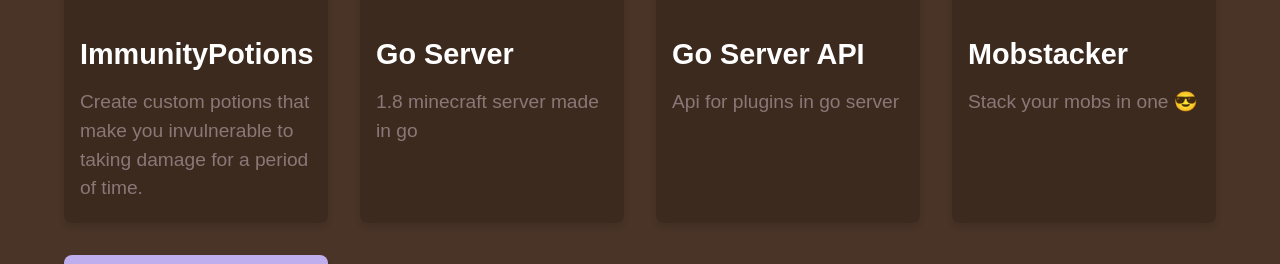
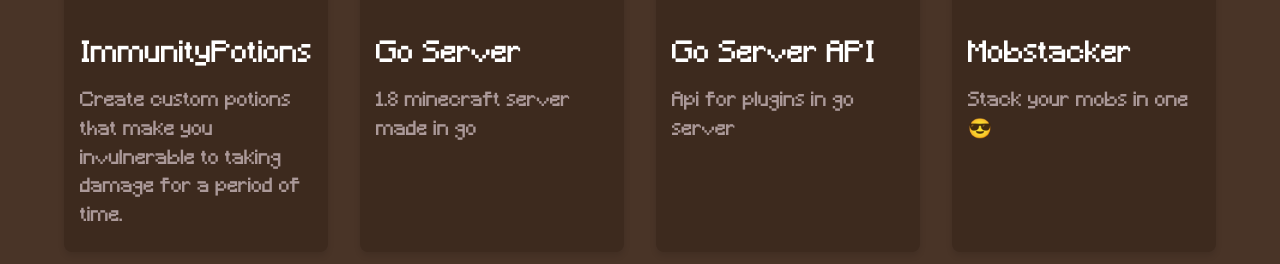
Before and after one commit to ichocomilk/ichocomilk.github.io, a plain HTML site: page index.html in a window 1280 px wide. Shown: the part 477-741 px from the top of the page. Drawn offline with Linux system fonts and the light colour scheme.

Commit message:
Add minecraft font

```diff
--- a/styles.css
+++ b/styles.css
@@ -6,10 +6,15 @@
     --header-max-height: 400px;
 }
 
+@font-face {
+    font-family: Minecraft;
+    src: url('fonts/Minecraft.ttf');
+}
+
 body, html {
     margin: 0;
     padding: 0;
-    font-family: Arial, sans-serif;
+    font-family: Minecraft, Arial, sans-serif;
     font-size: 16px;
     line-height: 1.5;
 }
@@ -93,12 +98,14 @@
 .card-title {
     color: white;
     font-size: calc(1rem + 1vw);
+    font-weight: lighter;
     margin-bottom: 0.5rem;
 }
 
 .card-text {
-    color: #8b7777;
+    color: #ab9999;
     margin: 0.25rem 0;
+    font-weight: 100;
     font-size: calc(0.8rem + 0.5vw);
 }
 
```
Also changed, not shown: fonts/Minecraft.ttf (added).
